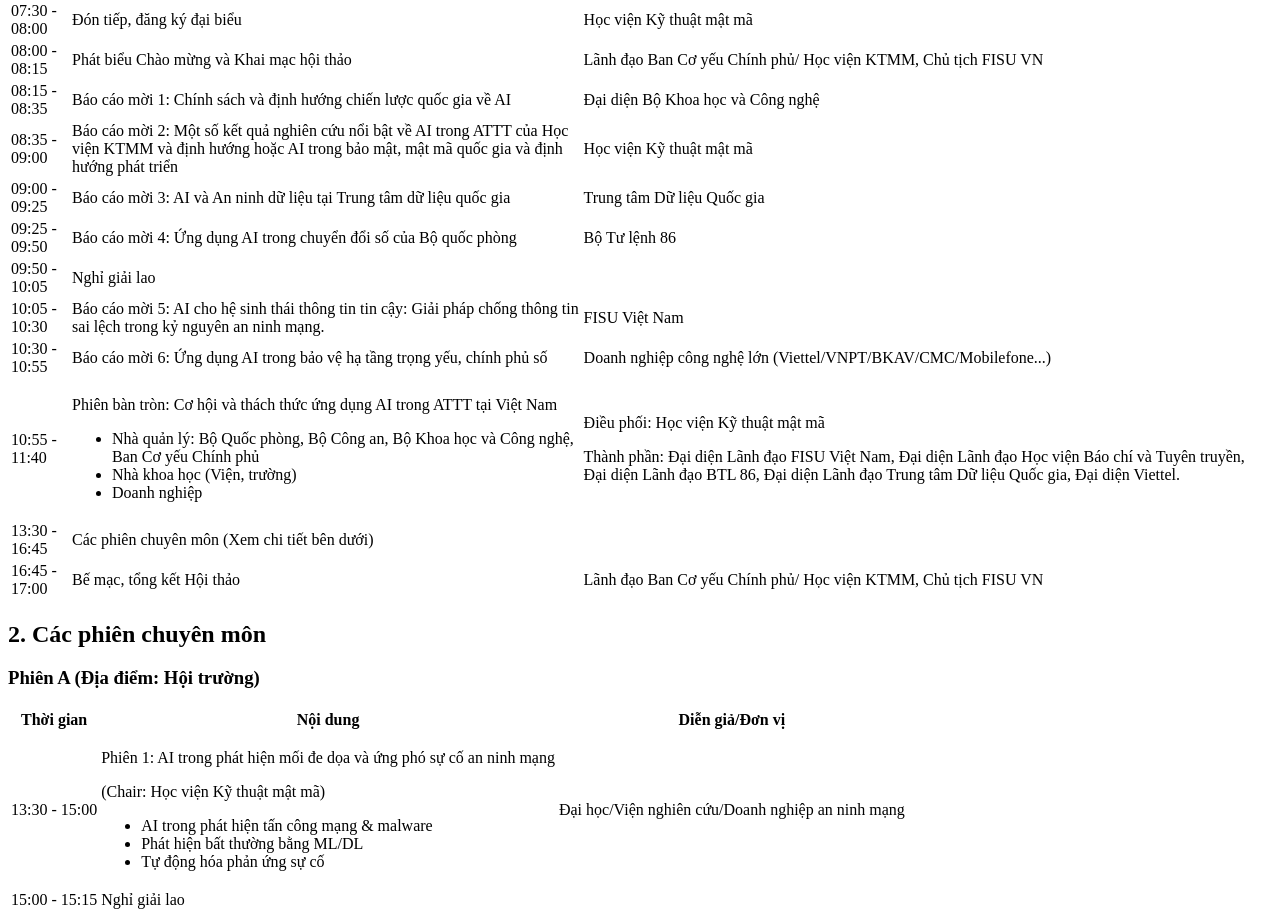
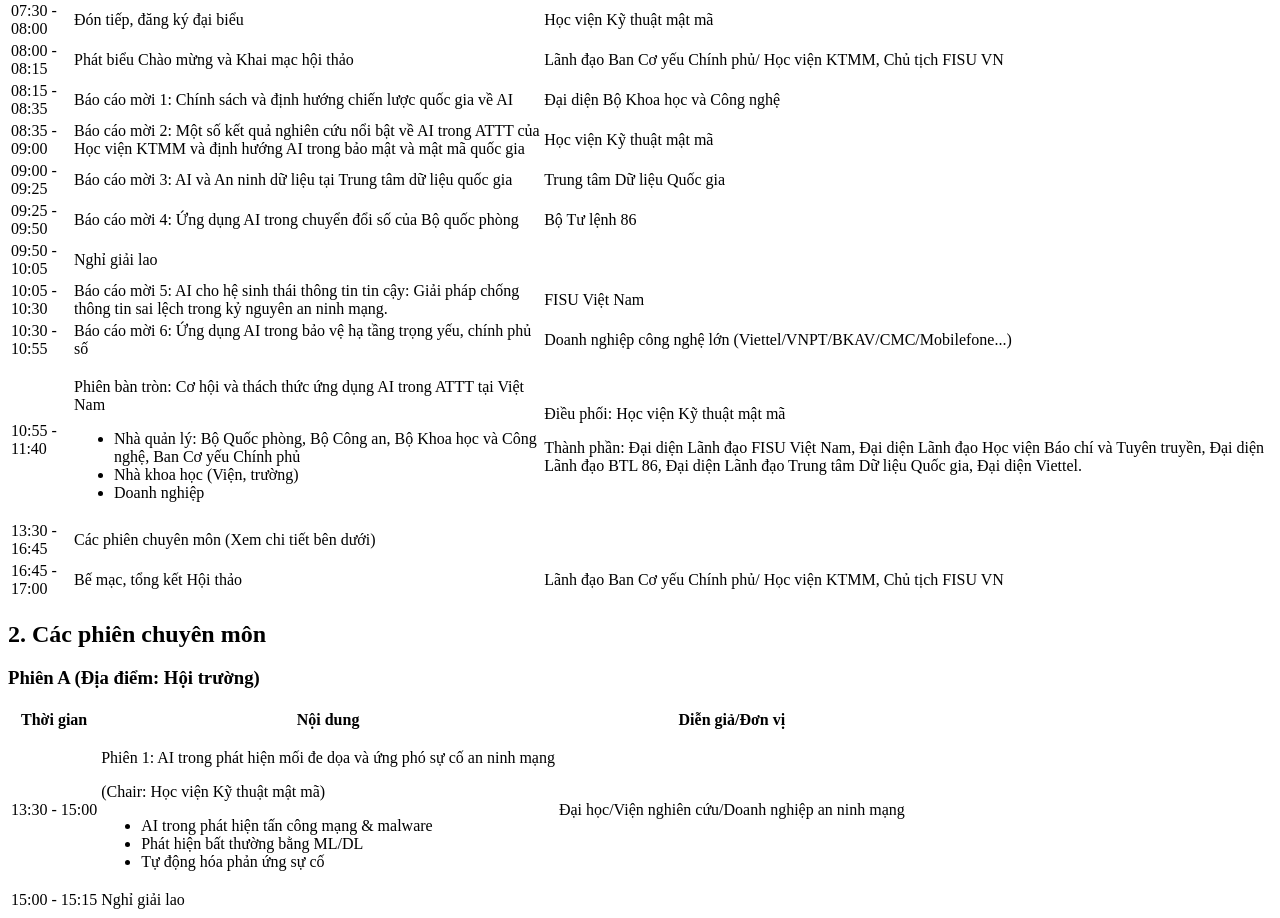
Before and after one commit to ChauTungDuong/VCRIS-2026, a React (Vite) app: page /program in a window 1280 px wide. Shown: the part 1842-2760 px from the top of the page. Built offline with nearby package versions, Linux system fonts and the light colour scheme; no server answers; the HTML template or start-up script is replaced by a standard one.

Commit message:
fix 22.6

```diff
--- a/src/app/data/conferenceData.ts
+++ b/src/app/data/conferenceData.ts
@@ -8,7 +8,7 @@
   dateStart: "2026-08-14T08:00:00",
   location: "Học viện Kỹ thuật mật mã, Hà Nội, Việt Nam",
   address: "141 Chiến Thắng, Thanh Liệt, Hà Nội",
-  easyChairUrl: "https://easychair.org/conferences/?conf=ai4cris2026",
+  easyChairUrl: "https://easychair.org/conferences/?conf=ai4cris",
   contactEmail: "AI4CRIS@actvn.edu.vn",
   website: "https://ai4cris.org",
 };
--- a/src/app/pages/Program.tsx
+++ b/src/app/pages/Program.tsx
@@ -43,7 +43,7 @@
                       </tr>
                       <tr className="hover:bg-paper/50 transition-colors">
                         <td className="p-4 font-semibold text-ink">08:35 - 09:00</td>
-                        <td className="p-4">Báo cáo mời 2: Một số kết quả nghiên cứu nổi bật về AI trong ATTT của Học viện KTMM và định hướng hoặc AI trong bảo mật, mật mã quốc gia và định hướng phát triển</td>
+                        <td className="p-4">Báo cáo mời 2: Một số kết quả nghiên cứu nổi bật về AI trong ATTT của Học viện KTMM và định hướng AI trong bảo mật và mật mã quốc gia</td>
                         <td className="p-4">Học viện Kỹ thuật mật mã</td>
                       </tr>
                       <tr className="hover:bg-paper/50 transition-colors">
```
